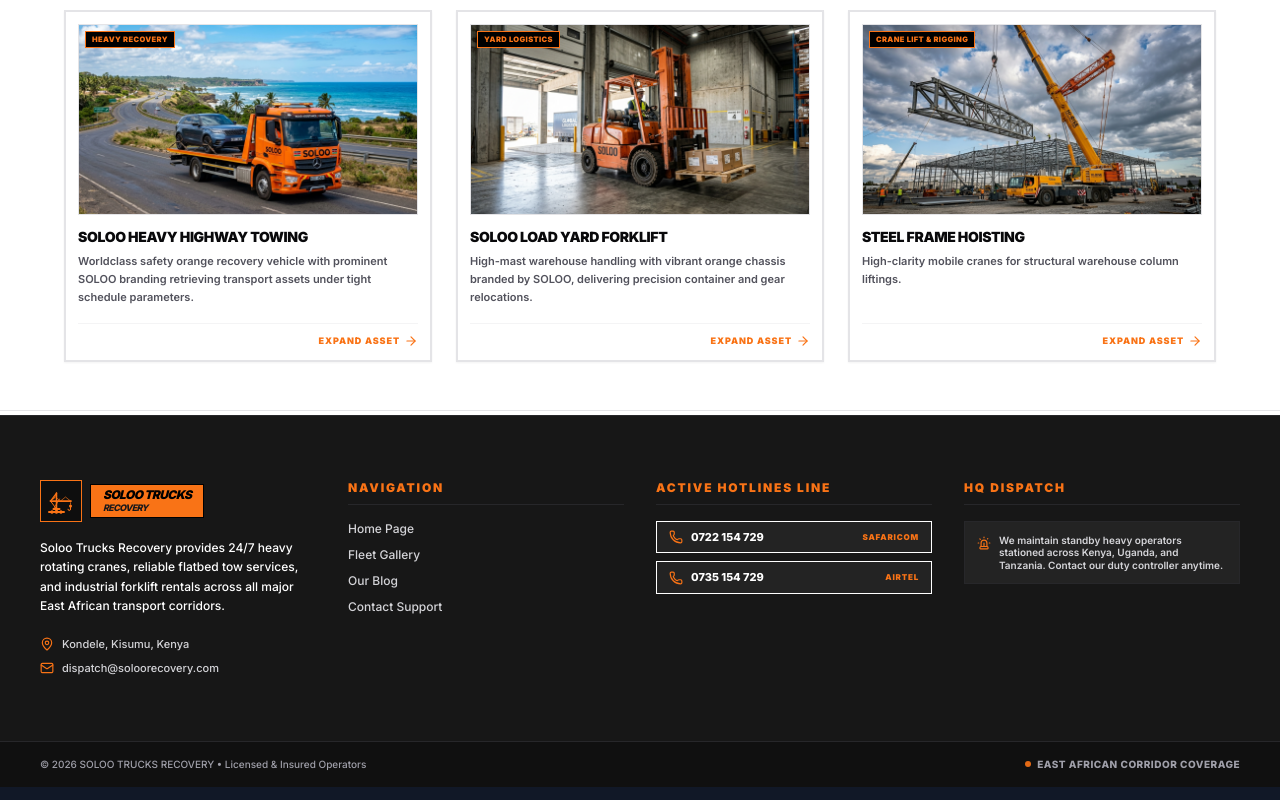
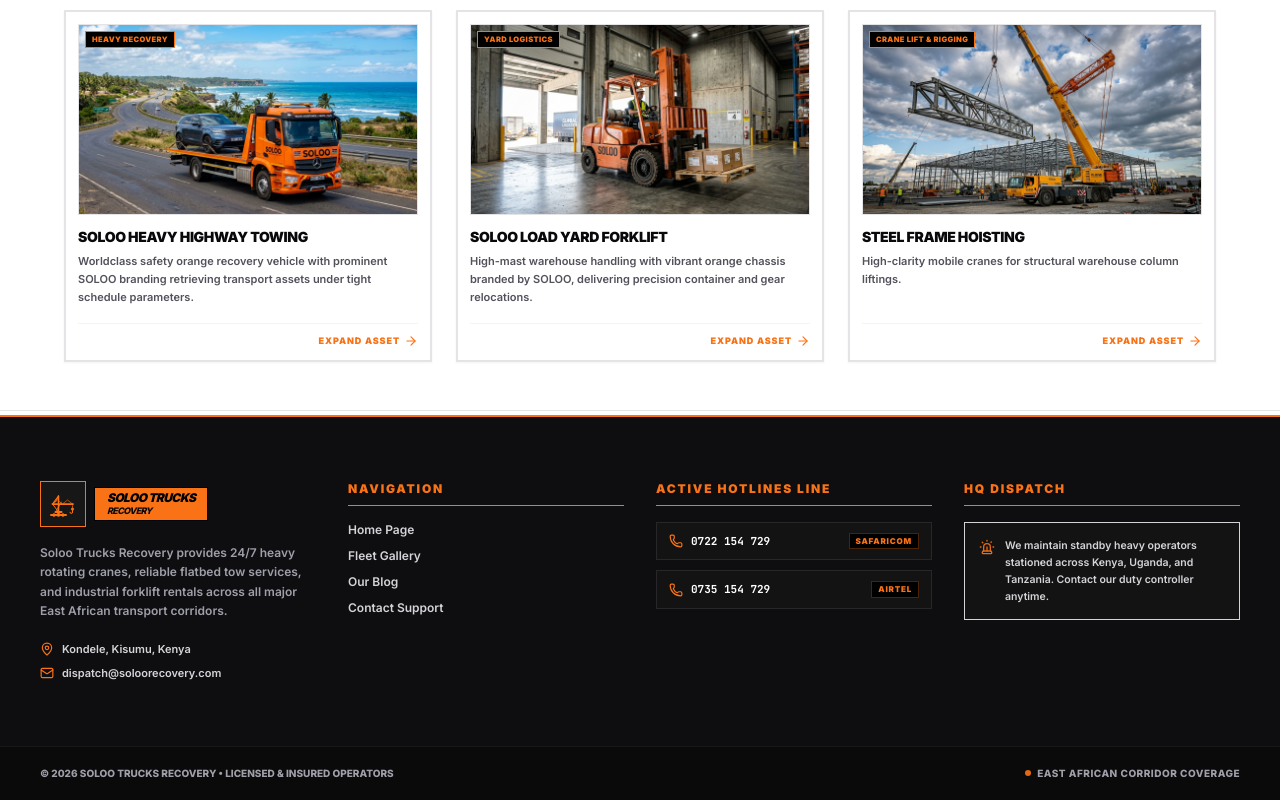
Before and after one commit to musiebaarthur/soloo, a React (Vite) app: page / in a window 1280 px wide. Shown: the part 1106-1906 px from the top of the page. Built offline with nearby package versions, Linux system fonts and the light colour scheme.

Commit message:
style: update footer aesthetics and color palette
Refine footer styling with a darker background, a distinctive orange top border, and adjusted typography for improved visual consistency.

```diff
--- a/src/components/Footer.tsx
+++ b/src/components/Footer.tsx
@@ -22,7 +22,7 @@ export default function Footer({ onSelectTab, onSecretUnlock }: FooterProps) {
   const currentYear = new Date().getFullYear();
 
   return (
-    <footer className="bg-neutral-900 border-t border-zinc-800 select-none text-xs text-white">
+    <footer className="bg-[#0e0e11] border-t-2 border-[#f97316] select-none text-xs text-zinc-300">
       {/* Upper footer directories */}
       <div className="max-w-7xl mx-auto px-4 sm:px-6 md:px-10 py-12 md:py-16 grid grid-cols-1 md:grid-cols-2 lg:grid-cols-4 gap-8">
 
@@ -32,22 +32,22 @@ export default function Footer({ onSelectTab, onSecretUnlock }: FooterProps) {
             onClick={() => handleNavClick('home')}
             className="flex items-center gap-2 text-left focus:outline-none group select-none"
           >
-            <div className="bg-black/40 border border-[#f97316] p-1">
+            <div className="bg-neutral-900 border border-[#f97316] p-1.5">
               <CraneLogo className="w-8 h-8 text-[#f97316]" />
             </div>
             <div className="flex flex-col">
               <div className="bg-[#f97316] text-black px-3 py-1 border border-black font-black uppercase tracking-tighter text-xs italic leading-none select-none">
                 SOLOO TRUCKS<br />
-                <span className="text-zinc-900 font-extrabold font-sans text-[9px]">RECOVERY</span>
+                <span className="text-zinc-950 font-extrabold font-sans text-[9px]">RECOVERY</span>
               </div>
             </div>
           </button>
 
-          <p className="text-zinc-350 font-medium leading-relaxed text-[11px] md:text-xs">
+          <p className="text-zinc-400 font-semibold leading-relaxed text-[11px] md:text-xs">
             Soloo Trucks Recovery provides 24/7 heavy rotating cranes, reliable flatbed tow services, and industrial forklift rentals across all major East African transport corridors.
           </p>
 
-          <div className="space-y-2 text-zinc-300 font-medium text-[11px] leading-normal pt-1">
+          <div className="space-y-2 text-zinc-300 font-semibold text-[11px] leading-normal pt-1">
             <p className="flex items-center gap-2">
               <MapPin className="w-3.5 h-3.5 text-[#f97316] shrink-0" />
               Kondele, Kisumu, Kenya
@@ -61,49 +61,49 @@ export default function Footer({ onSelectTab, onSecretUnlock }: FooterProps) {
 
         {/* Quick Navigation column - Streamlined to only the 4 core tabs */}
         <div className="space-y-4">
-          <h4 className="text-xs font-black text-[#f97316] uppercase tracking-[0.15em] border-b border-zinc-800 pb-2">Navigation</h4>
+          <h4 className="text-xs font-black text-[#f97316] uppercase tracking-[0.15em] border-b border-zinc-805/60 pb-2">Navigation</h4>
           <div className="flex flex-col gap-2.5">
-            <button onClick={() => handleNavClick('home')} className="text-left text-zinc-300 hover:text-[#f97316] font-medium transition-colors">Home Page</button>
-            <button onClick={() => handleNavClick('gallery')} className="text-left text-zinc-300 hover:text-[#f97316] font-medium transition-colors">Fleet Gallery</button>
-            <button onClick={() => handleNavClick('blog')} className="text-left text-zinc-300 hover:text-[#f97316] font-medium transition-colors">Our Blog</button>
-            <button onClick={() => handleNavClick('contact')} className="text-left text-zinc-300 hover:text-[#f97316] font-medium transition-colors">Contact Support</button>
+            <button onClick={() => handleNavClick('home')} className="text-left text-zinc-300 hover:text-[#f97316] font-semibold transition-colors">Home Page</button>
+            <button onClick={() => handleNavClick('gallery')} className="text-left text-zinc-300 hover:text-[#f97316] font-semibold transition-colors">Fleet Gallery</button>
+            <button onClick={() => handleNavClick('blog')} className="text-left text-zinc-300 hover:text-[#f97316] font-semibold transition-colors">Our Blog</button>
+            <button onClick={() => handleNavClick('contact')} className="text-left text-zinc-300 hover:text-[#f97316] font-semibold transition-colors">Contact Support</button>
           </div>
         </div>
 
         {/* Active Support columns */}
         <div className="space-y-4">
-          <h4 className="text-xs font-black text-[#f97316] uppercase tracking-[0.15em] border-b border-zinc-800 pb-2">Active Hotlines Line</h4>
+          <h4 className="text-xs font-black text-[#f97316] uppercase tracking-[0.15em] border-b border-zinc-805/60 pb-2">Active Hotlines Line</h4>
 
-          <div className="space-y-2">
+          <div className="space-y-2.5">
             <a
               href="tel:0722154729"
-              className="bg-white/5 border border-zinc-805 hover:bg-white/10 text-white font-bold py-2 px-3 rounded-none flex items-center justify-between transition-colors text-[11px]"
+              className="bg-neutral-900/60 border border-zinc-800 hover:border-[#f97316] hover:bg-neutral-905 text-white font-bold py-2.5 px-3 rounded-none flex items-center justify-between transition-all text-[11px]"
             >
               <div className="flex items-center gap-2">
                 <Phone className="w-3.5 h-3.5 text-[#f97316]" />
-                <span>0722 154 729</span>
+                <span className="font-mono">0722 154 729</span>
               </div>
-              <span className="text-[8px] text-[#f97316] font-black uppercase tracking-widest">Safaricom</span>
+              <span className="text-[8px] text-[#f97316] font-black uppercase tracking-widest bg-black px-1.5 py-0.5 border border-[#f97316]/30">Safaricom</span>
             </a>
 
             <a
               href="tel:0735154729"
-              className="bg-white/5 border border-zinc-805 hover:bg-white/10 text-white font-bold py-2 px-3 rounded-none flex items-center justify-between transition-colors text-[11px]"
+              className="bg-neutral-900/60 border border-zinc-800 hover:border-[#f97316] hover:bg-neutral-905 text-white font-bold py-2.5 px-3 rounded-none flex items-center justify-between transition-all text-[11px]"
             >
               <div className="flex items-center gap-2">
                 <Phone className="w-3.5 h-3.5 text-[#f97316]" />
-                <span>0735 154 729</span>
+                <span className="font-mono">0735 154 729</span>
               </div>
-              <span className="text-[8px] text-[#f97316] font-black uppercase tracking-widest">Airtel</span>
+              <span className="text-[8px] text-[#f97316] font-black uppercase tracking-widest bg-black px-1.5 py-0.5 border border-[#f97316]/30">Airtel</span>
             </a>
           </div>
         </div>
 
         {/* Action Coverage Status */}
         <div className="space-y-4">
-          <h4 className="text-xs font-black text-[#f97316] uppercase tracking-[0.15em] border-b border-zinc-800 pb-2">HQ Dispatch</h4>
-          <div className="border border-zinc-800 bg-white/5 p-3 rounded-none flex items-start gap-2 text-[10px] leading-tight text-zinc-300 font-semibold">
-            <Siren className="w-3.5 h-3.5 text-[#f97316] shrink-0 mt-0.5" />
+          <h4 className="text-xs font-black text-[#f97316] uppercase tracking-[0.15em] border-b border-zinc-805/60 pb-2">HQ Dispatch</h4>
+          <div className="border border-zinc-804 bg-neutral-900/60 p-3.5 rounded-none flex items-start gap-2.5 text-[10.5px] leading-relaxed text-zinc-300 font-semibold">
+            <Siren className="w-4 h-4 text-[#f97316] shrink-0 mt-0.5 animate-pulse" />
             <span>We maintain standby heavy operators stationed across Kenya, Uganda, and Tanzania. Contact our duty controller anytime.</span>
           </div>
         </div>
@@ -111,11 +111,11 @@ export default function Footer({ onSelectTab, onSecretUnlock }: FooterProps) {
       </div>
 
       {/* Extreme Bottom Bar Matches Design Precisely */}
-      <div className="bg-[#101010] p-4 px-4 md:px-10 border-t border-zinc-800 flex flex-col md:flex-row justify-between items-center gap-4 text-[10px] text-zinc-400">
+      <div className="bg-neutral-950 p-5 px-4 md:px-10 border-t border-zinc-900 flex flex-col md:flex-row justify-between items-center gap-4 text-[10px] text-zinc-400">
         <div className="flex flex-col gap-1 text-center md:text-left font-medium select-none">
           <span
             onDoubleClick={onSecretUnlock}
-            className="cursor-default hover:text-zinc-350 transition-colors"
+            className="cursor-default hover:text-zinc-350 transition-colors uppercase font-bold"
           >
             © {currentYear} SOLOO TRUCKS RECOVERY • Licensed &amp; Insured Operators
           </span>
@@ -124,7 +124,7 @@ export default function Footer({ onSelectTab, onSecretUnlock }: FooterProps) {
         <div className="flex items-center gap-4">
           <div className="flex items-center gap-1.5">
             <div className="w-1.5 h-1.5 bg-[#f97316] rounded-full animate-pulse"></div>
-            <span className="font-bold uppercase tracking-wider text-zinc-305">East African Corridor Coverage</span>
+            <span className="font-bold uppercase tracking-wider text-zinc-350">East African Corridor Coverage</span>
           </div>
         </div>
       </div>
```
